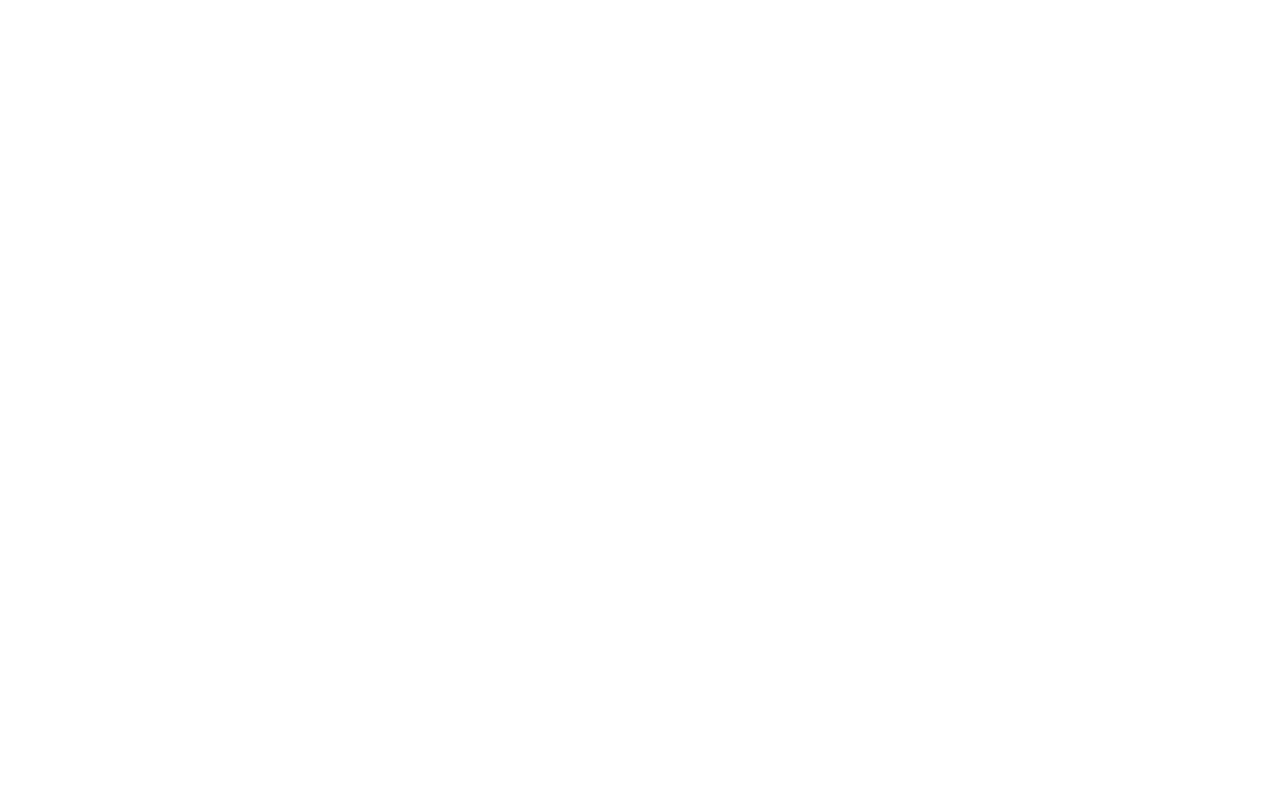
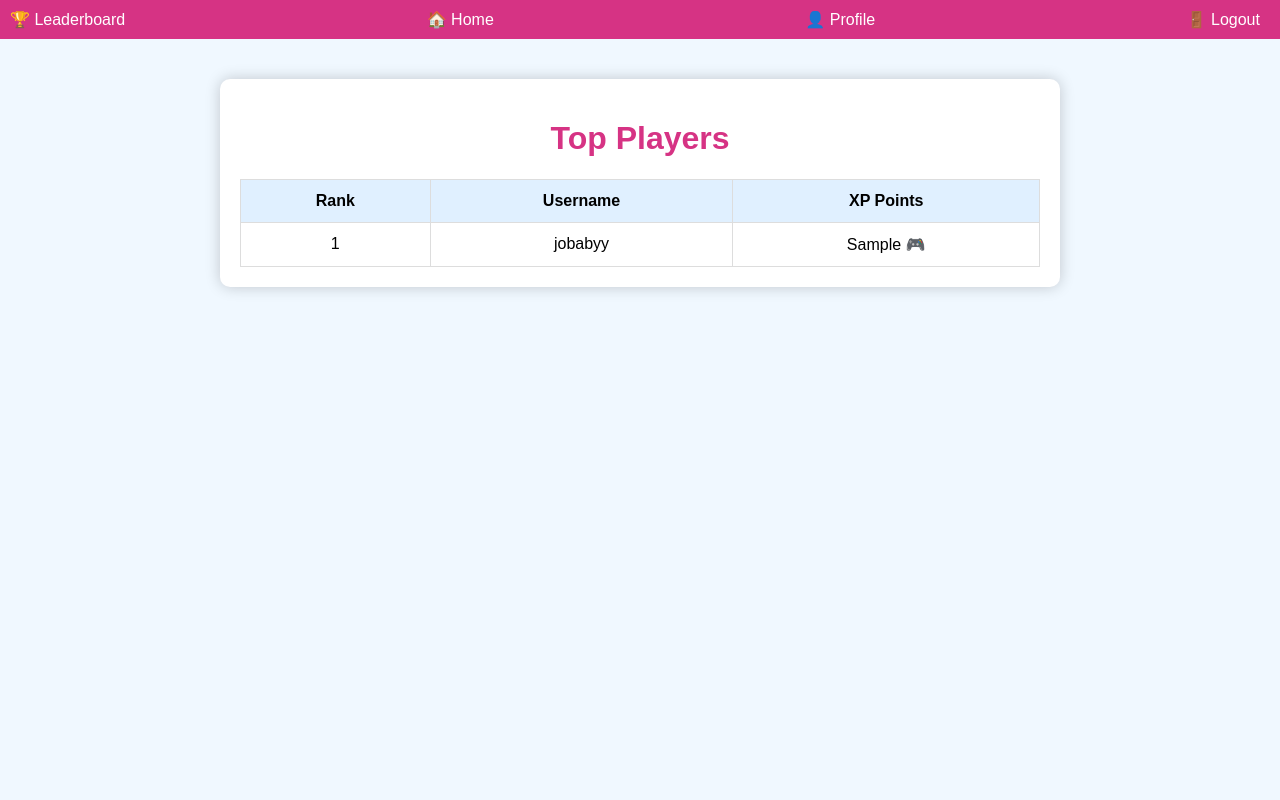
Before and after one commit to joana-a/pensieve, a PHP site: page /view/leaderboard.php in a window 1280 px wide. Before the commit the page is empty. Run offline with PHP 8.4, Linux system fonts and the light colour scheme; data comes from the database, SQL or seed files in the repository; tables that the repository leaves empty or names only in its code hold one stand-in row (values such as "Sample post").

Commit message:
complete leaderboard and gamification features

```diff
--- /dev/null
+++ b/classes/leaderboard_class.php
@@ -0,0 +1,17 @@
+<?php
+require_once("../settings/db_class.php");
+
+class Leaderboard extends db_connection {
+
+    // Fetch top 10 users based on XP
+    public function getLeaderboard() {
+        $query = "SELECT users.id, users.username, streaks.xp_points
+                  FROM users
+                  JOIN streaks ON users.id = streaks.user_id
+                  ORDER BY streaks.xp_points DESC
+                  LIMIT 10";
+
+        return $this->db_fetch_all($query);
+    }
+}
+?>
--- /dev/null
+++ b/controllers/leaderboard_controller.php
@@ -0,0 +1,8 @@
+<?php
+require_once("../classes/leaderboard_class.php");
+
+function getLeaderboardController() {
+    $leaderboard = new Leaderboard();
+    return $leaderboard->getLeaderboard();
+}
+?>
--- /dev/null
+++ b/css/leaderboardstyle.css
@@ -0,0 +1,66 @@
+/* leaderboardstyle.css */
+
+body {
+    font-family: Arial, sans-serif;
+    background-color: #f0f8ff;
+    margin: 0;
+    padding: 0;
+}
+
+.top-bar {
+    background-color: #d63384;
+    color: #ffffff;
+    padding: 10px;
+    display: flex;
+    justify-content: space-between;
+    align-items: center;
+}
+
+.top-bar a {
+    color: #ffffff;
+    text-decoration: none;
+    margin: 0 10px;
+}
+
+.top-bar a:hover {
+    text-decoration: underline;
+}
+
+.leaderboard-container {
+    max-width: 800px;
+    margin: 40px auto;
+    padding: 20px;
+    background-color: #ffffff;
+    border-radius: 10px;
+    box-shadow: 0px 0px 15px rgba(0, 0, 0, 0.2);
+    text-align: center;
+}
+
+h1 {
+    color: #d63384;
+}
+
+.leaderboard-table {
+    width: 100%;
+    border-collapse: collapse;
+    margin-top: 20px;
+}
+
+.leaderboard-table th,
+.leaderboard-table td {
+    padding: 12px;
+    border: 1px solid #ddd;
+    text-align: center;
+}
+
+.leaderboard-table th {
+    background-color: #e0f0ff;
+}
+
+.leaderboard-table tr:nth-child(even) {
+    background-color: #f9f9f9;
+}
+
+.leaderboard-table tr:hover {
+    background-color: #f1f1f1;
+}
--- a/view/home.php
+++ b/view/home.php
@@ -27,7 +27,7 @@ if ($user_id) {
 <?php include "topbar.php"; ?>
 
     <div class="container">
-        <h1>Welcome to PENSIEVE, <?php echo $username; ?>!</h1>
+        <h1>Welcome to PENSIEVE <3 </h1>
 
         <div class="upload-section">
             <h2>Upload a Book</h2>
--- a/view/leaderboard.php
+++ b/view/leaderboard.php
@@ -0,0 +1,58 @@
+<?php
+if (session_status() == PHP_SESSION_NONE) {
+    session_start();
+}
+
+require_once("../controllers/leaderboard_controller.php");
+
+$user_id = $_SESSION['user_id'] ?? null;
+$username = $_SESSION['username'] ?? 'Guest';
+
+$leaderboard = getLeaderboardController();
+?>
+
+<!DOCTYPE html>
+<html lang="en">
+<head>
+    <meta charset="UTF-8">
+    <meta name="viewport" content="width=device-width, initial-scale=1.0">
+    <title>Leaderboard</title>
+    <link rel="stylesheet" href="../css/leaderboardstyle.css">
+</head>
+<body>
+    <div class="top-bar">
+        <span>🏆 Leaderboard</span>
+        <a href="home.php">🏠 Home</a>
+        <a href="profile.php">👤 Profile</a>
+        <a href="../login/logout.php" class="logout-btn">🚪 Logout</a>
+    </div>
+
+    <div class="leaderboard-container">
+        <h1>Top Players</h1>
+        <div class="leaderboard-list">
+            <?php if (!empty($leaderboard)): ?>
+                <table class="leaderboard-table">
+                    <thead>
+                        <tr>
+                            <th>Rank</th>
+                            <th>Username</th>
+                            <th>XP Points</th>
+                        </tr>
+                    </thead>
+                    <tbody>
+                        <?php foreach ($leaderboard as $index => $user): ?>
+                            <tr>
+                                <td><?= $index + 1 ?></td>
+                                <td><?= htmlspecialchars($user['username']) ?></td>
+                                <td><?= $user['xp_points'] ?> 🎮</td>
+                            </tr>
+                        <?php endforeach; ?>
+                    </tbody>
+                </table>
+            <?php else: ?>
+                <p>No users available yet. Keep earning XP to climb the ranks! 🚀</p>
+            <?php endif; ?>
+        </div>
+    </div>
+</body>
+</html>
--- a/view/topbar.php
+++ b/view/topbar.php
@@ -18,7 +18,7 @@ $xpPoints = $streak ? $streak['xp_points'] : 0;
     <span>⭐ XP: <?= $xpPoints ?> points</span>
     <a href="profile.php">👤 Profile</a>
     <a href="leaderboard.php">🏆 Leaderboard</a>
-    <a href="rewards.php">🎁 Rewards</a>
+    <!-- <a href="rewards.php">🎁 Rewards</a> -->
     <a href="../login/logout.php" class="logout-btn">🚪 Logout</a>
 </div>
 
```
